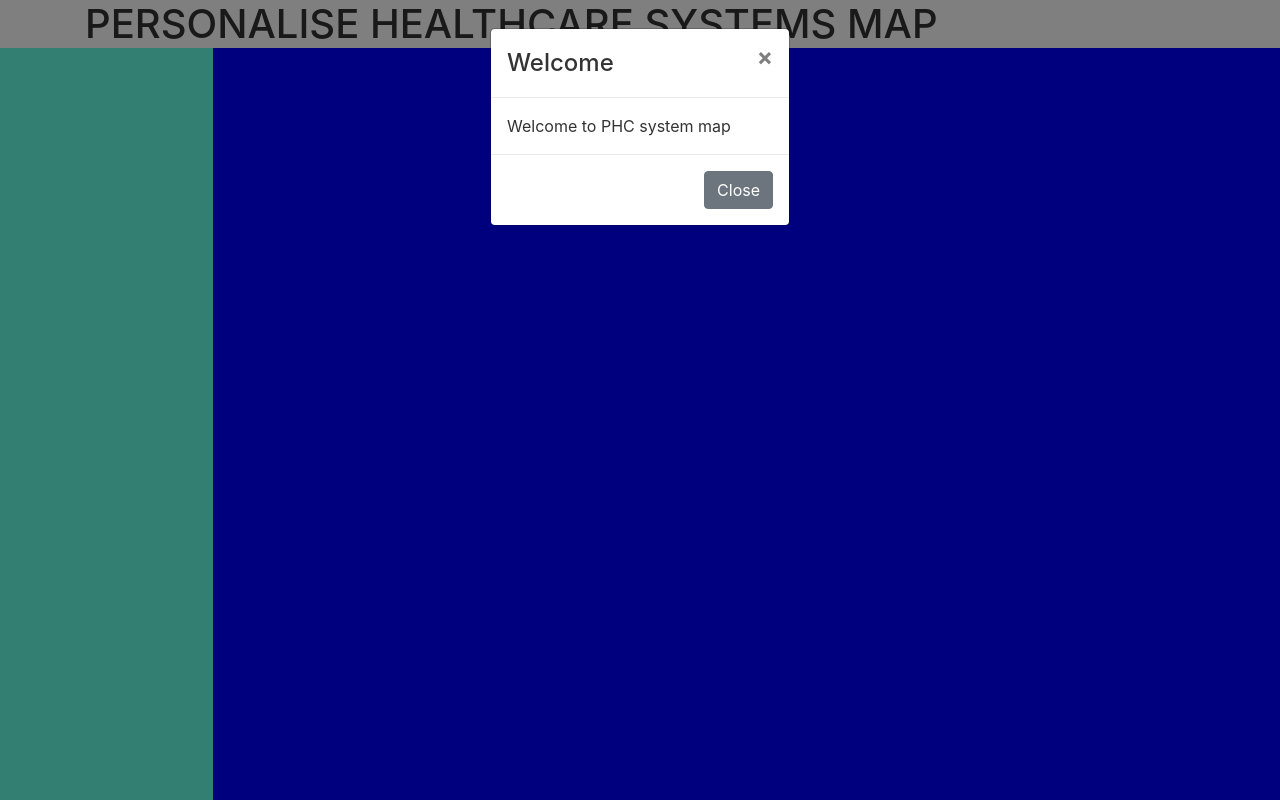
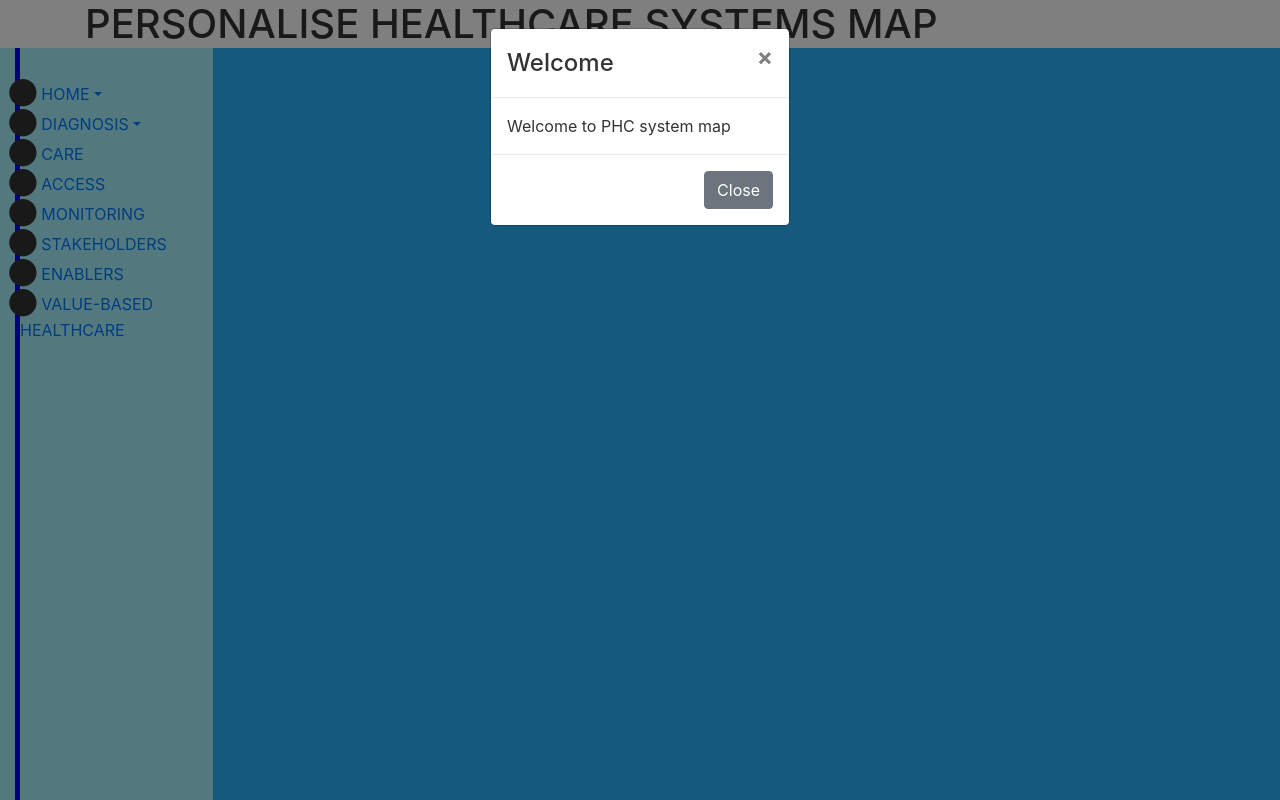
Before and after one commit to higherstar/personal_health_care, a PHP site: page / in a window 1280 px wide. Run offline with PHP 8.4, Linux system fonts and the light colour scheme.

Commit message:
added side bar

```diff
--- a/css/style.css
+++ b/css/style.css
@@ -23,20 +23,36 @@ body {
 # Side Bar
 --------------------------------------------------------------*/
 
-#side-bar {
-  background: #66ffe3;
+.side-bar {
+  background: #a6f3ff;
   position: absolute;
   height: calc(100vh - 48px);
   top: 48px;
   left: 0;
 }
 
+.side-bar-content {
+  padding-top: 30px;
+  border-left: 5px solid blue;
+  height: 100%;
+}
+
+.side-bar > ul > li::before {
+  font-size: 20px;
+  content: '⬤';
+  margin-left: -11px;
+}
+
+li > ul {
+  margin-left: 15px;
+}
+
 /*--------------------------------------------------------------
 # Main Content
 --------------------------------------------------------------*/
 
-#main-content {
-  background: blue;
+.main-content {
+  background: #2cb2ff;
   position: absolute;
   height: calc(100vh - 48px);
   top: 48px;
--- a/index.html
+++ b/index.html
@@ -28,11 +28,65 @@
       </div>
     </header><!-- #header -->
 
+    <!--==========================
+        Side Bar
+      ============================-->
     <div id="content" class="row">
-      <div id="side-bar" class="col-lg-2">
+      <div class="col-lg-2 side-bar">
+        <ul class="list-unstyled side-bar-content">
+          <li >
+            <a href="#home-submenu"
+               data-toggle="collapse"
+               aria-expanded="false"
+               class="dropdown-toggle">HOME</a>
+            <ul class="collapse list-unstyled" id="home-submenu">
+              <li>
+                <a href="#">Welcome</a>
+              </li>
+            </ul>
+          </li>
+          <li>
+            <a href="#diagnosis-submenu" data-toggle="collapse" aria-expanded="false" class="dropdown-toggle">DIAGNOSIS</a>
+            <ul class="collapse list-unstyled " id="diagnosis-submenu">
+              <li>
+                <a href="#">Companion Diagnostics</a>
+              </li>
+              <li>
+                <a href="#">Digital Health</a>
+              </li>
+              <li>
+                <a href="#">Genomics</a>
+              </li>
+              <li>
+                <a href="#">Advanced Imaging</a>
+              </li>
+              <li>
+                <a href="#">Digital Pathology</a>
+              </li>
+            </ul>
+          </li>
+          <li>
+            <a href="#">CARE</a>
+          </li>
+          <li>
+            <a href="#">ACCESS</a>
+          </li>
+          <li>
+            <a href="#">MONITORING</a>
+          </li>
+          <li>
+            <a href="#">STAKEHOLDERS</a>
+          </li>
+          <li>
+            <a href="#">ENABLERS</a>
+          </li>
+          <li>
+            <a href="#">VALUE-BASED HEALTHCARE</a>
+          </li>
+        </ul>
+      </div><!--Side Bar-->
 
-      </div>
-      <div id="main-content" class="col-lg-10">
+      <div class="main-content col-lg-10">
 
       </div>
     </div>
```
